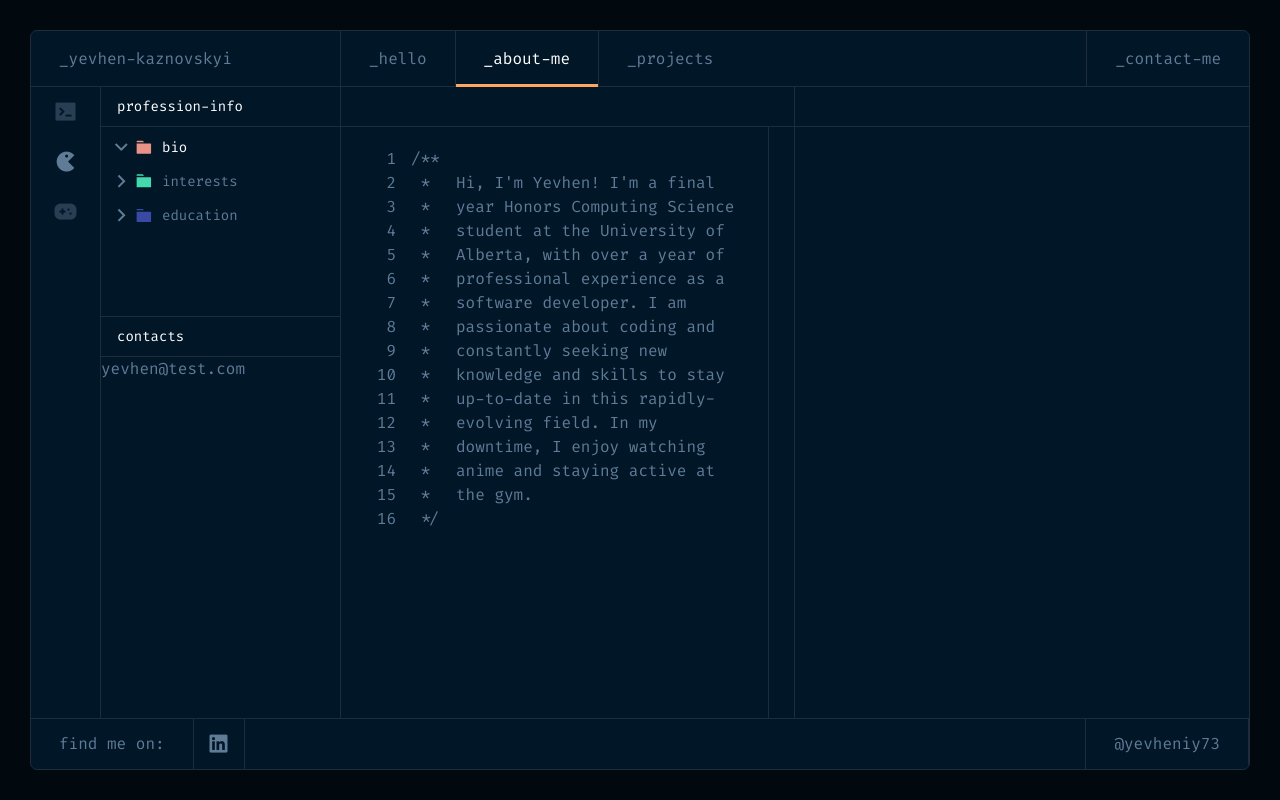
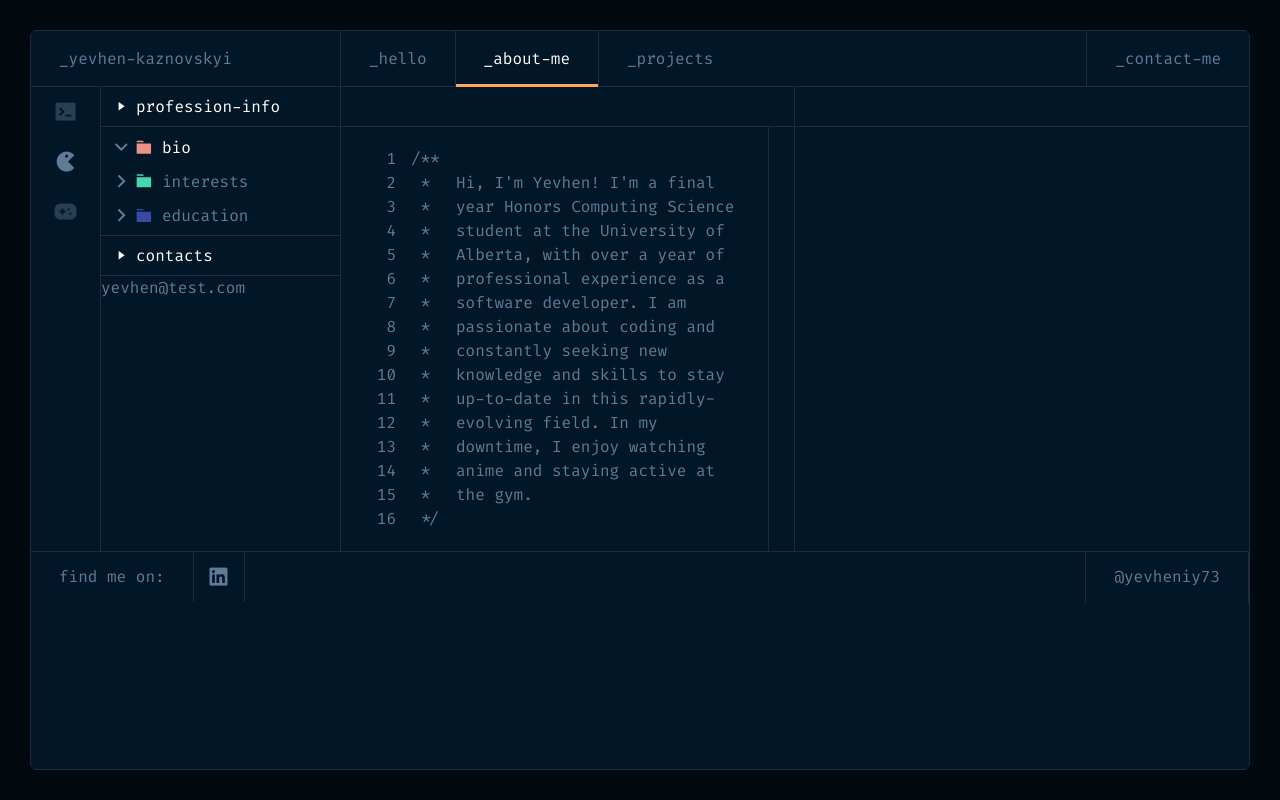
Before and after one commit to yevheniy73/portfolio-nextjs, a Next.js app: page /about-me in a window 1280 px wide. Built offline with nearby package versions, Linux system fonts and the light colour scheme.

Commit message:
info section dropdown functionality and website height fix

```diff
--- a/app/layout.js
+++ b/app/layout.js
@@ -10,7 +10,7 @@ const RootLayout = ({ children }) => (
       <link rel="stylesheet" href="https://cdnjs.cloudflare.com/ajax/libs/highlight.js/11.4.0/styles/atom-one-dark.min.css" />
       </head>
     <body>
-      <div id='portfolio' className='flex flex-col justify-between'>
+      <div id='portfolio'>
         <Navbar />
         {children}
         <Footer />
--- a/app/page.js
+++ b/app/page.js
@@ -1,7 +1,7 @@
 import { Hero } from '../sections';
 
 const Page = () => (
-  <div className='w-full h-full flex items-center px-[125px]'>
+  <div className='w-full h-auto flex items-center px-[125px]'>
     <Hero />
   </div>
 );
--- a/components/ContentButton.js
+++ b/components/ContentButton.js
@@ -1,9 +1,20 @@
-import React from 'react';
+import React, { useState } from 'react';
 
-const ContentButton = ({ onClick, text }) => (
-  <button type="button" className="w-full h-[40px] border-bot text-left px-4 text-white" onClick={onClick}>
-    {text}
-  </button>
-);
+const ContentButton = ({text }) => {
+  const [isActive, setIsActive] = useState(true);
+
+  const handleClick = () => {
+    setIsActive(!isActive);
+  };
+
+  const buttonClassName = `my-triangle w-full h-[40px] flex flex-row justify-start items-center gap-[10px] border-bot text-left px-4 text-white ${isActive ? 'active' : ''}`;
+
+  return (
+    <button type="button" className={buttonClassName} onClick={handleClick}>
+      <img src="triangle.svg" alt="triangle" className="icon triangle" />
+      {text}
+    </button>
+  );
+};
 
 export default ContentButton;
--- a/components/Section.js
+++ b/components/Folder.js
@@ -1,6 +1,6 @@
 import React from 'react';
 
-const Section = ({ iconChev = './ChevronRight.svg', iconFolder, buttonText, buttonId, onClick, active }) => (
+const Folder = ({ iconChev = './ChevronRight.svg', iconFolder, buttonText, buttonId, onClick, active }) => (
   <button
     id={buttonId}
     type="button"
@@ -13,4 +13,4 @@ const Section = ({ iconChev = './ChevronRight.svg', iconFolder, buttonText, butt
   </button>
 );
 
-export default Section;
+export default Folder;
--- a/components/SideContainer.js
+++ b/components/SideContainer.js
@@ -1,10 +1,11 @@
 import React from 'react';
 import IconBarButton from './IconBarButton';
 import ContentButton from './ContentButton';
-import Section from './Section';
+import Folder from './Folder';
 
 const SideContainer = ({ activeButton, handleButtonClick, handleSubClick, contentVisible, subActiveButton }) => (
   <div id="sideContainer" className="flex flex-row max-w-[310px] min-w-[310px] border-right">
+
     <div id="aboutSideBar" className="max-w-[70px] min-w-[70px] h-full border-right">
       <IconBarButton
         active={activeButton === 1}
@@ -22,11 +23,13 @@ const SideContainer = ({ activeButton, handleButtonClick, handleSubClick, conten
         onClick={() => handleButtonClick(3)}
       />
     </div>
+
+    <div id="aboutSideMain" className="flex flex-col w-full">
       {contentVisible[0] && (
-      <div className="flex flex-col w-full">
-        <ContentButton onClick={() => { }} text="personal-info" />
-        <div className="my-drop-down block w-full h-[190px] border-bot">
-          <Section
+        <div>
+          <ContentButton text="personal-info" />
+          <div className="my-drop-down block w-full border-bot">
+            <Folder
               iconFolder="./FolderPeach.svg"
               buttonText="me"
               buttonId="pro1"
@@ -34,29 +37,27 @@ const SideContainer = ({ activeButton, handleButtonClick, handleSubClick, conten
               active={subActiveButton === 1}
             />
           </div>
-        <ContentButton onClick={() => { }} text="contacts" />
-        <div className="w-full flex-grow">yevhen@test.com</div>
         </div>
       )}
       {contentVisible[1] && (
-      <div className="flex flex-col w-full">
-        <ContentButton onClick={() => { }} text="profession-info" />
-        <div className="my-drop-down block w-full h-[190px] border-bot">
-          <Section
+        <div>
+          <ContentButton text="profession-info" />
+          <div className="my-drop-down block w-full border-bot">
+            <Folder
               iconFolder="./FolderPeach.svg"
               buttonText="bio"
               buttonId="pro1"
               onClick={() => handleSubClick(2)}
               active={subActiveButton === 2}
             />
-          <Section
+            <Folder
               iconFolder="./FolderGreen.svg"
               buttonText="interests"
               buttonId="pro2"
               onClick={() => handleSubClick(3)}
               active={subActiveButton === 3}
             />
-          <Section
+            <Folder
               iconFolder="./FolderBlue.svg"
               buttonText="education"
               buttonId="pro3"
@@ -64,29 +65,27 @@ const SideContainer = ({ activeButton, handleButtonClick, handleSubClick, conten
               active={subActiveButton === 4}
             />
           </div>
-        <ContentButton onClick={() => { }} text="contacts" />
-        <div className="w-full flex-grow">yevhen@test.com</div>
         </div>
       )}
       {contentVisible[2] && (
-      <div className="flex flex-col w-full">
-        <ContentButton onClick={() => { }} text="hobbies-info" />
-        <div className="my-drop-down block w-full h-[190px] border-bot">
-          <Section
+        <div>
+          <ContentButton text="hobbies-info" />
+          <div className="my-drop-down block w-full border-bot">
+            <Folder
               iconFolder="./FolderPeach.svg"
               buttonText="gym"
               buttonId="hob1"
               onClick={() => handleSubClick(5)}
               active={subActiveButton === 5}
             />
-          <Section
+            <Folder
               iconFolder="./FolderGreen.svg"
               buttonText="anime"
               buttonId="hob2"
               onClick={() => handleSubClick(6)}
               active={subActiveButton === 6}
             />
-          <Section
+            <Folder
               iconFolder="./FolderBlue.svg"
               buttonText="coding"
               buttonId="hob3"
@@ -94,10 +93,11 @@ const SideContainer = ({ activeButton, handleButtonClick, handleSubClick, conten
               active={subActiveButton === 7}
             />
           </div>
-        <ContentButton onClick={() => { }} text="contacts" />
-        <div className="w-full flex-grow">yevhen@test.com</div>
         </div>
       )}
+      <ContentButton text="contacts" />
+      <div className="my-contacts w-full flex-grow">yevhen@test.com</div>
+    </div>
   </div>
 );
 
--- a/sections/Hero.jsx
+++ b/sections/Hero.jsx
@@ -21,7 +21,7 @@ const Hero = () => {
 
   return (
     <section id="hero" className="w-full flex justify-between my-md:items-center items-start my-md:gap-8 gap-48 my-md:flex-row flex-col">
-      <div className="md:min-w-[400px] my-md:z-10 z-[11]">
+      <div className="md:min-w-[630px] my-md:z-10 z-[11]">
         <div className="css-blurry-gradient-blue"></div>
         <div className="css-blurry-gradient-green"></div>
         <div className="head">
--- a/styles/globals.css
+++ b/styles/globals.css
@@ -12,7 +12,6 @@
 
 html {
 	background-color: #01080E;
-	margin: 30px
 }
 
 #portfolio {
@@ -20,15 +19,20 @@ html {
 	border: 1px solid #1E2D3D;
 	overflow: hidden;
 	background-color: #011627;
+	min-height: calc(100vh - 60px);
+	display: flex;
+    flex-direction: column;
 }
 
 body {
-	display: flex;
+	padding: 30px;
+	position: relative;
 	color: #607B96;
 	background-color: #01080E;
+	min-height: 100vh;
 }
 
-body,
+/* body,
 html {
 	height: -webkit-fill-available;
 	height: -moz-available;
@@ -36,18 +40,29 @@ html {
 	width: -webkit-fill-available;
 	width: -moz-available;
 	width: stretch;
-	/* max-width: 1920px; */
-}
+} */
 
-#portfolio,
+/* #portfolio,
 [data-nextjs-scroll-focus-boundary] {
-	/* height: 100%; */
 	display: flex;
 	flex-grow: 1;
-}
+	min-height: inherit;
+} */
 
 #portfolio > [data-nextjs-scroll-focus-boundary] {
 	overflow: hidden;
+	display: flex;
+    flex-grow: 1;
+}
+
+a,
+button,
+i::before {
+	-webkit-transition: all 0.1s ease;
+	-moz-transition: all 0.1s ease;
+	-ms-transition: all 0.1s ease;
+	-o-transition: all 0.1s ease;
+	transition: all 0.1s ease;
 }
 
 #nav a {
@@ -57,7 +72,6 @@ html {
 	position: relative;
 	padding: 0 1.75rem;
 	border-right: 1px solid #1e2d3d;
-	transition: all 100ms;
 }
 
 #nav a:last-of-type,
@@ -80,7 +94,7 @@ html {
 }
 
 #mobile-nav a {
-	border-bottom: 1px solid #1e2d3d;
+	@apply border-bot
 }
 
 #nav a:hover,
@@ -95,21 +109,29 @@ html {
 	/* background: #1E2D3D; */
 }
 
-#sideContainer button {
-	font-size: 14px;
+#aboutSideMain button {
+	font-size: 16px;
 }
 
-#sideContainer .my-drop-down button {
-	margin: 6px 0;
+#aboutSideMain button.my-triangle:hover,
+#aboutSideMain button.my-triangle:focus {
+	color: #fff;
+	background: #1E2D3D;
 }
 
-#sideContainer .my-drop-down button.active,
-#sideContainer .my-drop-down button:hover,
-#sideContainer .my-drop-down button:focus {
+#aboutSideMain .my-drop-down button {
+	margin: 6px 0;
+	line-height: 15px;
+}
+
+#aboutSideMain .my-drop-down button.active,
+#aboutSideMain .my-drop-down button:hover,
+#aboutSideMain .my-drop-down button:focus {
 	color: #fff;
 }
 
-#sideContainer .my-drop-down button img.chevon {
+#aboutSideMain button.my-triangle img.triangle,
+#aboutSideMain .my-drop-down button img.chevon{
 	-webkit-transition: transform 0.1s ease;
 	-moz-transition: transform 0.1s ease;
 	-ms-transition: transform 0.1s ease;
@@ -117,7 +139,7 @@ html {
 	transition: transform 0.1s ease;
 }
 
-#sideContainer .my-drop-down button.active img.chevon {
+#aboutSideMain .my-drop-down button.active img.chevon {
 	transform: rotate(90deg);
 	-webkit-transform: rotate(90deg);
 	-moz-transform: rotate(90deg);
@@ -126,6 +148,24 @@ html {
 	transform: rotate(90deg);
 }
 
+#aboutSideMain button.my-triangle.active img.triangle {
+	transform: rotate(-90deg);
+	-webkit-transform: rotate(-90deg);
+	-moz-transform: rotate(-90deg);
+	-ms-transform: rotate(-90deg);
+	-o-transform: rotate(-90deg);
+	transform: rotate(-90deg);
+}
+
+#aboutSideMain button.my-triangle.active + .my-drop-down,
+#aboutSideMain button.my-triangle.active + .my-contacts {
+	display: block;
+}
+
+#aboutSideMain button.my-triangle + .my-drop-down,
+#aboutSideMain button.my-triangle + .my-contacts  {
+	display: none;
+}
 
 footer a,
 footer p {
@@ -135,7 +175,6 @@ footer p {
 	position: relative;
 	padding: 0 1.75rem;
 	border-right: 1px solid #1e2d3d;
-	transition: all 100ms;
 }
 
 footer a:hover,
@@ -151,7 +190,6 @@ i::before {
 	width: 100%;
 	height: 100%;
 	font-size: 24px;
-	transition: all 100ms;
 }
 
 #aboutSideBar button.active,
```
Also changed, not shown: public/triangle.svg (added). Lines whose indentation alone changed are shown as unchanged.
